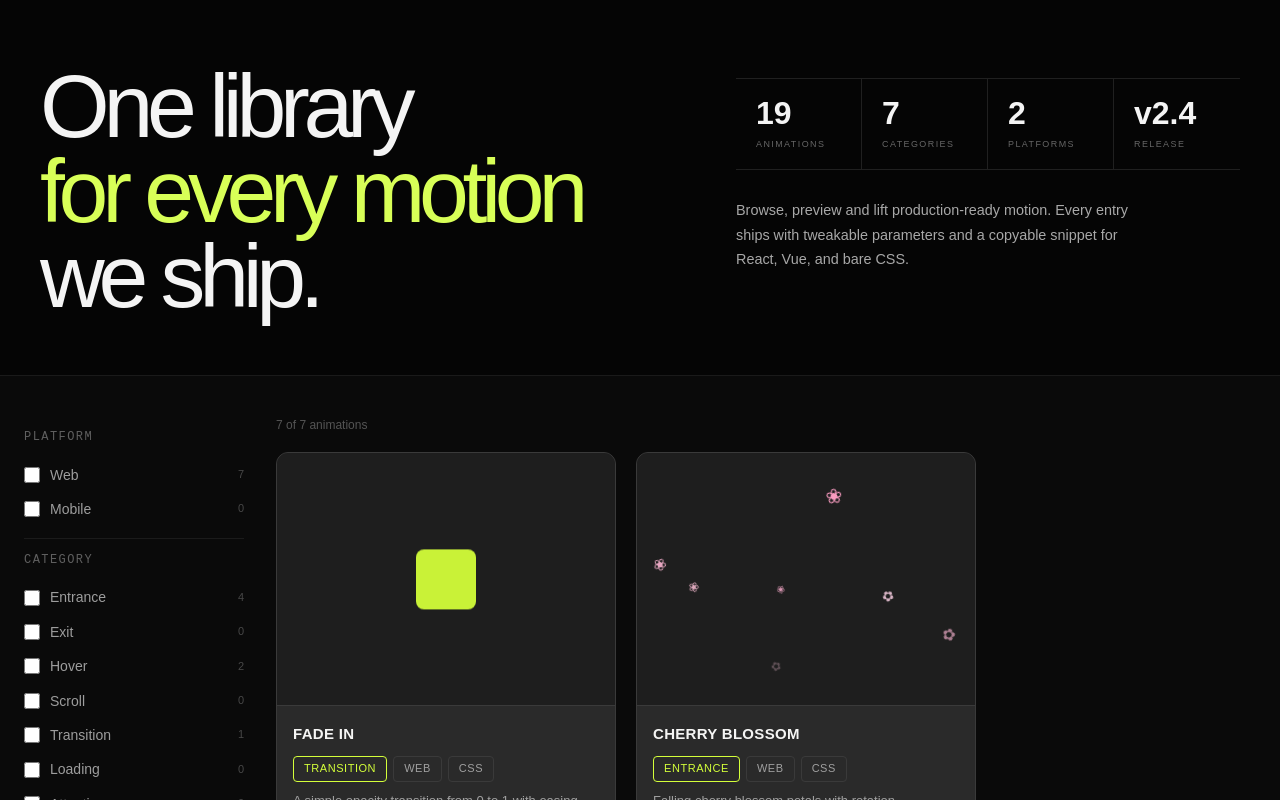
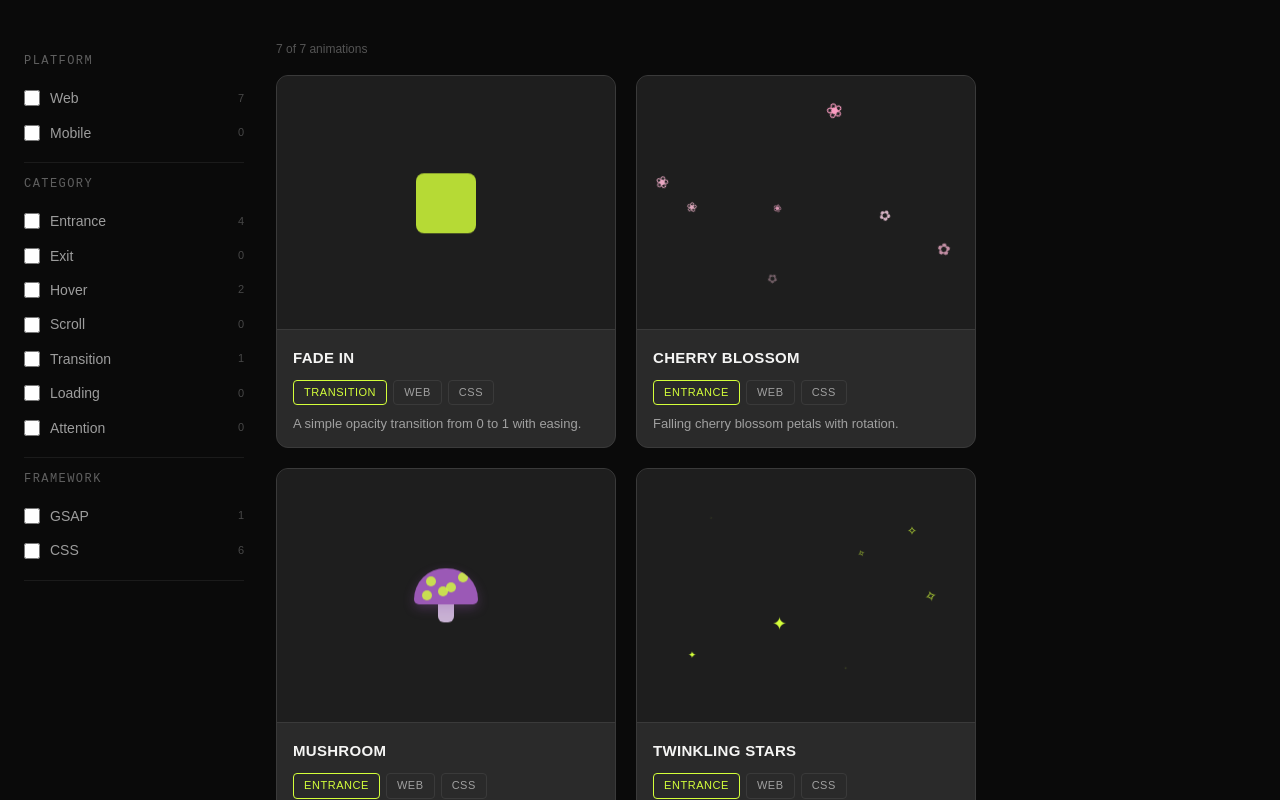
Before and after one commit to kucar37/owow-atlas, a React (Vite) app: page / in a window 1280 px wide. Shown: the top 800 px of the page. Built offline with nearby package versions, Linux system fonts and the light colour scheme; a web font is replaced by a local one.

Commit message:
Last Hero section update

```diff
--- a/src/App.jsx
+++ b/src/App.jsx
@@ -1,5 +1,4 @@
 import { useState, useMemo } from 'react';
-import LibraryHero from "./components/Hero/LibraryHero";
 import AnimationCard from './components/AnimationCard/AnimationCard';
 import FilterSidebar from './components/FilterSidebar/FilterSidebar';
 import FadeIn from './components/Animations/FadeIn';
@@ -10,7 +9,6 @@ import TwinklingStars from './components/Animations/TwinklingStars';
 import BounceCards from './components/Animations/BounceCards';
 import DecryptedTextDemo from './components/Animations/DecryptedText';
 import ScrambledTextDemo from './components/Animations/ScrambledText';
-
 
 const ANIMATIONS = [
   {
@@ -96,62 +94,7 @@ export default function App() {
     });
   }, [filters]);
 
-//   return (
-//     <div className={styles.layout}>
-
-//       <FilterSidebar
-//         animations={ANIMATIONS}
-//         filters={filters}
-//         onChange={setFilters}
-//       />
-
-//       <main style={{ flex: 1 }}>
-//         <p style={{ fontSize: 12, color: 'rgba(255,255,255,0.3)', marginBottom: 16 }}>
-//           {visible.length} of {ANIMATIONS.length} animations
-//         </p>
-//           <div className={styles.grid}>
-//           {visible.map(a => (
-//             <AnimationCard
-//               key={a.id}
-//               name={a.name}
-//               category={a.category}
-//               platform={a.platforms}
-//               library={a.library}
-//               description={a.description}
-//             >
-//               {a.component}
-//             </AnimationCard>
-//           ))}
-//         </div>
-//       </main>
-
-//     </div>
-//   );
-// }
-
-
-
-
-
-
-
-
-
-return (
-  <>
-    <LibraryHero
-      animationsCount={ANIMATIONS.length}
-      categoriesCount={
-        new Set(ANIMATIONS.map((a) => a.category)).size
-      }
-      platformsCount={
-        new Set(
-          ANIMATIONS.flatMap((a) => a.platforms)
-        ).size
-      }
-      release="v2.4"
-    />
-
+  return (
     <div className={styles.layout}>
 
       <FilterSidebar
@@ -161,17 +104,10 @@ return (
       />
 
       <main style={{ flex: 1 }}>
-        <p
-          style={{
-            fontSize: 12,
-            color: 'rgba(255,255,255,0.3)',
-            marginBottom: 16
-          }}
-        >
+        <p style={{ fontSize: 12, color: 'rgba(255,255,255,0.3)', marginBottom: 16 }}>
           {visible.length} of {ANIMATIONS.length} animations
         </p>
-
-        <div className={styles.grid}>
+          <div className={styles.grid}>
           {visible.map(a => (
             <AnimationCard
               key={a.id}
@@ -188,6 +124,5 @@ return (
       </main>
 
     </div>
-  </>
-);
+  );
 }
```
